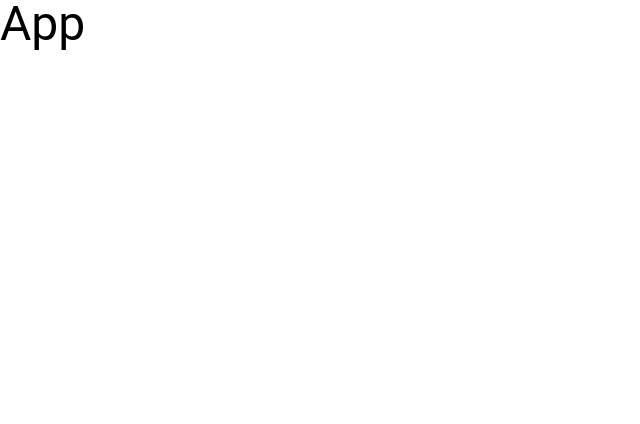
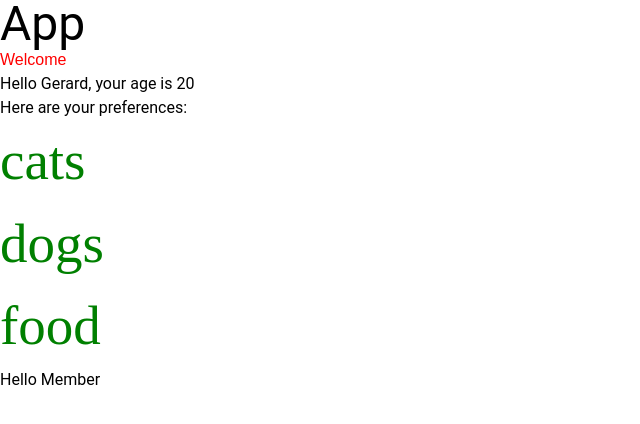
Before and after one commit to Mike-Jagger/funWeb, a React (Vite) app in the folder React Jobs Site/react-jobs-2024/: page / in a window 1280 px wide. Shown: the top 424 px of the page, without its empty margins (0-640 px from the left). Built offline with nearby package versions, Linux system fonts and the light colour scheme.

Commit message:
Trying out jsx

```diff
--- a/React Jobs Site/react-jobs-2024/src/App.jsx
+++ b/React Jobs Site/react-jobs-2024/src/App.jsx
@@ -1,6 +1,28 @@
 const App = () => {
+  const name = 'Gerard';
+  const age = 20;
+  const preferences = ['cats', 'dogs', 'food'];
+  const loggedIn = true;
+
+  const styles = {
+    color: 'green',
+    fontFamily: 'Robloto',
+    fontSize: '55px',
+  };
+
   return (
-    <div className="text-5xl">App</div>
+    <>
+      <div className="text-5xl">App</div>
+      <p style={{ color: 'red', fontFamily: 'arial'}}>Welcome</p>
+      <p>Hello {name}, your age is {age}</p>
+      <p>Here are your preferences:</p>
+      <ul>
+        {preferences.map((names, index) => (
+          <li key={index} style={styles}>{names}</li>
+        ))}
+      </ul>
+      { loggedIn && <h1>Hello Member</h1>}
+    </>
   )
 }
 
```
